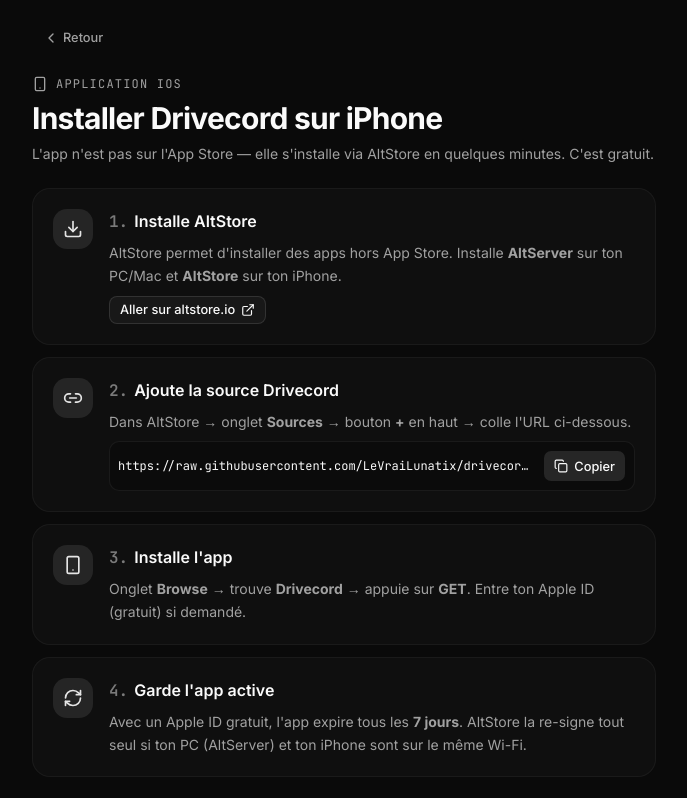
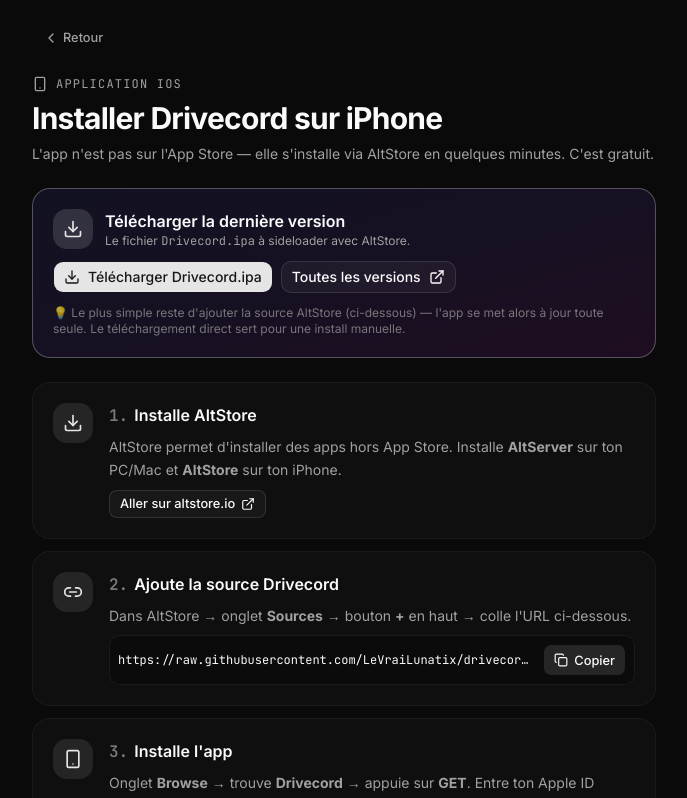
Before and after one commit to LeVraiLunatix/drivecord, a Next.js app: page /install in a window 1280 px wide. Shown: the top 798 px of the page, without its empty margins (296-983 px from the left). Built offline with nearby package versions, Linux system fonts and the light colour scheme.

Commit message:
feat: direct IPA download on /install (latest GitHub release + all versions link)

```diff
--- a/src/app/install/page.tsx
+++ b/src/app/install/page.tsx
@@ -19,6 +19,11 @@
 
 const SOURCE_URL =
   "https://raw.githubusercontent.com/LeVraiLunatix/drivecord-releases/main/source.json";
+
+const IPA_URL =
+  "https://github.com/LeVraiLunatix/drivecord-releases/releases/download/ios-latest/Drivecord.ipa";
+
+const RELEASES_URL = "https://github.com/LeVraiLunatix/drivecord-releases/releases";
 
 const container: Variants = {
   hidden: {},
@@ -113,6 +118,42 @@
         </p>
       </motion.header>
 
+      {/* Direct download */}
+      <motion.div
+        variants={v ?? item}
+        className="rounded-2xl border border-primary/30 bg-gradient-to-br from-indigo-500/10 via-violet-500/10 to-fuchsia-500/10 p-5"
+      >
+        <div className="flex items-center gap-3">
+          <div className="flex size-10 shrink-0 items-center justify-center rounded-xl bg-primary/15 text-primary">
+            <Download className="size-5" />
+          </div>
+          <div className="min-w-0 flex-1">
+            <h2 className="font-semibold">Télécharger la dernière version</h2>
+            <p className="text-xs text-muted-foreground">
+              Le fichier <code className="font-mono">Drivecord.ipa</code> à sideloader avec AltStore.
+            </p>
+          </div>
+        </div>
+        <div className="mt-3 flex flex-col gap-2 sm:flex-row">
+          <Button asChild className="gap-2">
+            <a href={IPA_URL}>
+              <Download className="size-4" />
+              Télécharger Drivecord.ipa
+            </a>
+          </Button>
+          <Button asChild variant="outline" className="gap-2">
+            <a href={RELEASES_URL} target="_blank" rel="noopener noreferrer">
+              Toutes les versions
+              <ExternalLink className="size-4" />
+            </a>
+          </Button>
+        </div>
+        <p className="mt-3 text-xs text-muted-foreground/70">
+          💡 Le plus simple reste d&apos;ajouter la source AltStore (ci-dessous) — l&apos;app se met
+          alors à jour toute seule. Le téléchargement direct sert pour une install manuelle.
+        </p>
+      </motion.div>
+
       {/* Steps */}
       <div className="space-y-3">
         {steps.map((s, i) => (
```
